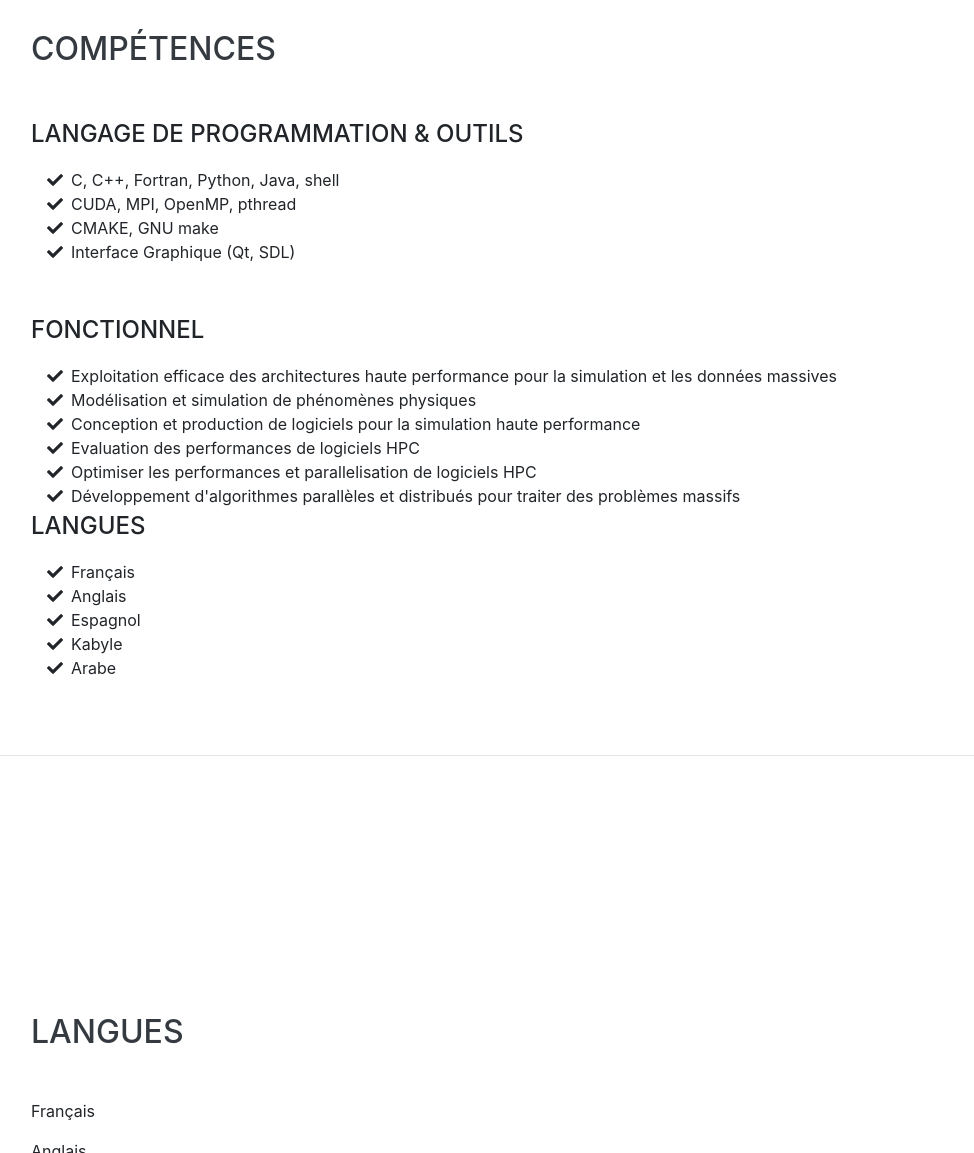
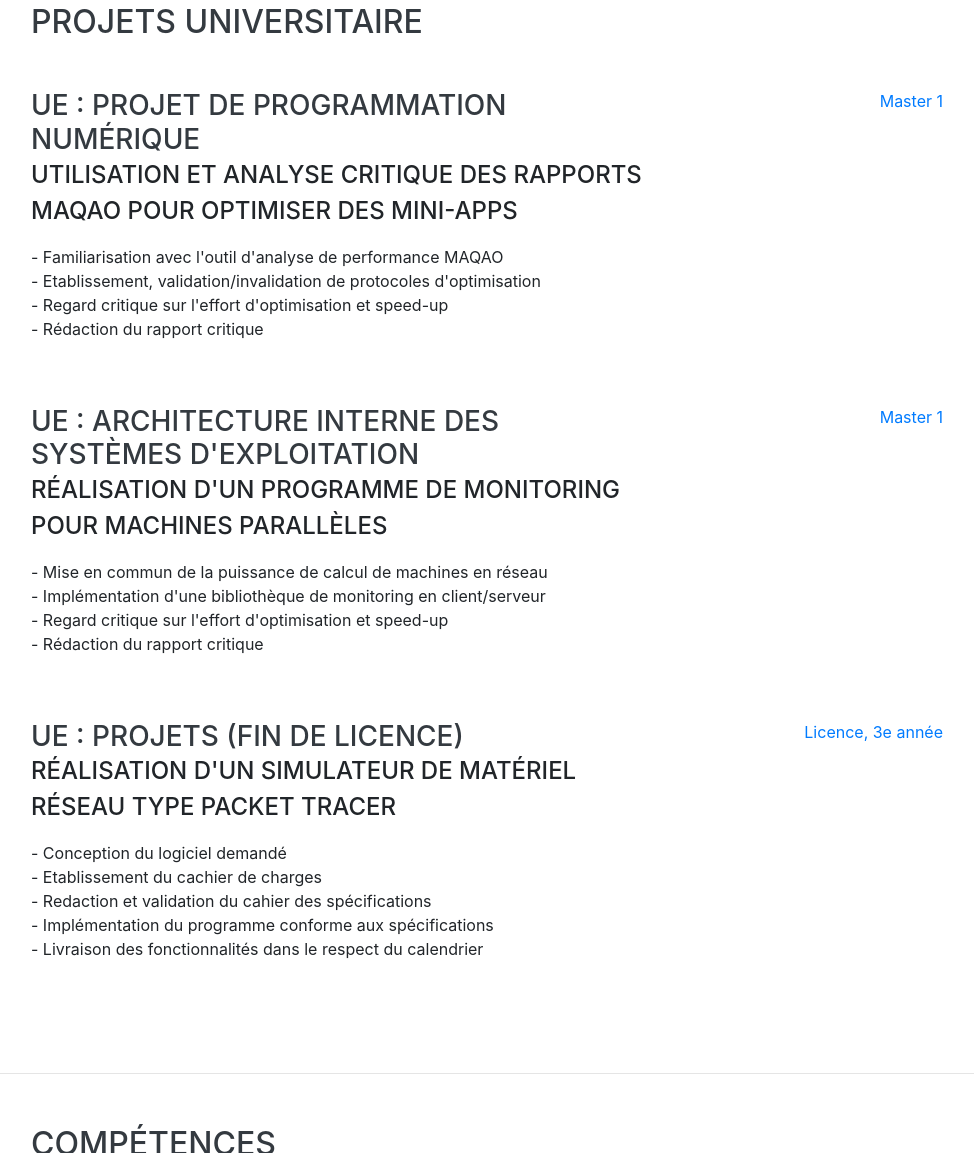
Before and after one commit to m4ssi/m4ssi.github.io, a website with bundled scripts: page index.html in a window 1280 px wide. Shown: the part 1647-2800 px from the top of the page, without its empty margins (289-1263 px from the left). Built offline with nearby package versions, Linux system fonts and the light colour scheme; a web font is replaced by a local one.

Commit message:
Adding projects

```diff
--- a/index.html
+++ b/index.html
@@ -43,6 +43,9 @@
 
         <li class="nav-item">
           <a class="nav-link js-scroll-trigger" href="#education">Formation</a>
+        </li>
+        <li class="nav-item">
+          <a class="nav-link js-scroll-trigger" href="#projects">Projets Universitaire</a>
         </li>
         <li class="nav-item">
           <a class="nav-link js-scroll-trigger" href="#skills">Compétences</a>
@@ -130,6 +133,63 @@
 
     <hr class="m-0">
 
+    <section class="resume-section p-3 p-lg-5 d-flex justify-content-center" id="projects">
+      <div class="w-100">
+        <h2 class="mb-5">Projets Universitaire</h2>
+
+        <div class="resume-item d-flex flex-column flex-md-row justify-content-between mb-5">
+          <div class="resume-content">
+            <h3 class="mb-0">UE : Projet de Programmation Numérique</h3>
+            <div class="subheading mb-3">Utilisation et analyse critique des rapports MAQAO pour optimiser des mini-apps</div>
+            <p>- Familiarisation avec l'outil d'analyse de performance MAQAO <br>
+			   - Etablissement, validation/invalidation de protocoles d'optimisation <br>
+			   - Regard critique sur l'effort d'optimisation et speed-up <br>
+			   - Rédaction du rapport critique
+			</p>
+          </div>
+          <div class="resume-date text-md-right">
+            <span class="text-primary">Master 1</span>
+          </div>
+        </div>
+
+        <div class="resume-item d-flex flex-column flex-md-row justify-content-between mb-5">
+          <div class="resume-content">
+            <h3 class="mb-0">UE : Architecture Interne des Systèmes d'exploitation</h3>
+            <div class="subheading mb-3">Réalisation d'un programme de monitoring pour machines parallèles</div>
+            <p>- Mise en commun de la puissance de calcul de machines en réseau <br>
+			   - Implémentation d'une bibliothèque de monitoring en client/serveur <br>
+			   - Regard critique sur l'effort d'optimisation et speed-up <br>
+			   - Rédaction du rapport critique
+			</p>
+          </div>
+          <div class="resume-date text-md-right">
+            <span class="text-primary">Master 1</span>
+          </div>
+        </div>
+
+        <div class="resume-item d-flex flex-column flex-md-row justify-content-between mb-5">
+          <div class="resume-content">
+            <h3 class="mb-0">UE : Projets (fin de licence)</h3>
+            <div class="subheading mb-3">Réalisation d'un simulateur de matériel réseau type Packet Tracer</div>
+            <p>- Conception du logiciel demandé <br>
+			   - Etablissement du cachier de charges <br>
+			   - Redaction et validation du cahier des spécifications <br>
+			   - Implémentation du programme conforme aux spécifications <br>
+			   - Livraison des fonctionnalités dans le respect du calendrier
+			</p>
+          </div>
+          <div class="resume-date text-md-right">
+            <span class="text-primary">Licence, 3e année</span>
+          </div>
+        </div>
+
+
+      </div>
+
+    </section>
+
+    <hr class="m-0">
+
     <section class="resume-section p-3 p-lg-5 d-flex align-items-center" id="skills">
       <div class="w-100">
         <h2 class="mb-5">Compétences</h2>
@@ -172,6 +232,7 @@
             Développement d'algorithmes parallèles et distribués pour traiter des problèmes massifs</li>
         </ul>
 
+		<br><br>
         <div class="subheading mb-3">Langues</div>
         <ul class="fa-ul mb-0">
           <li>
```
